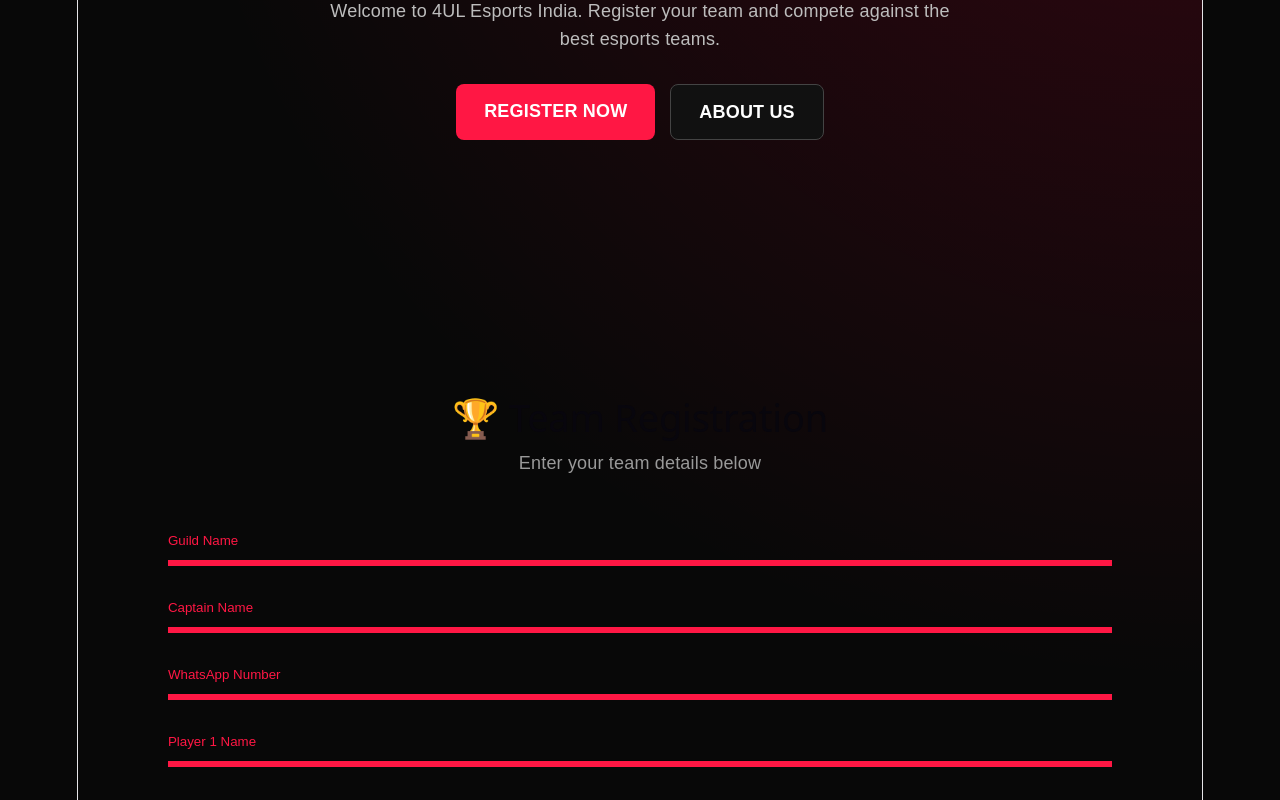
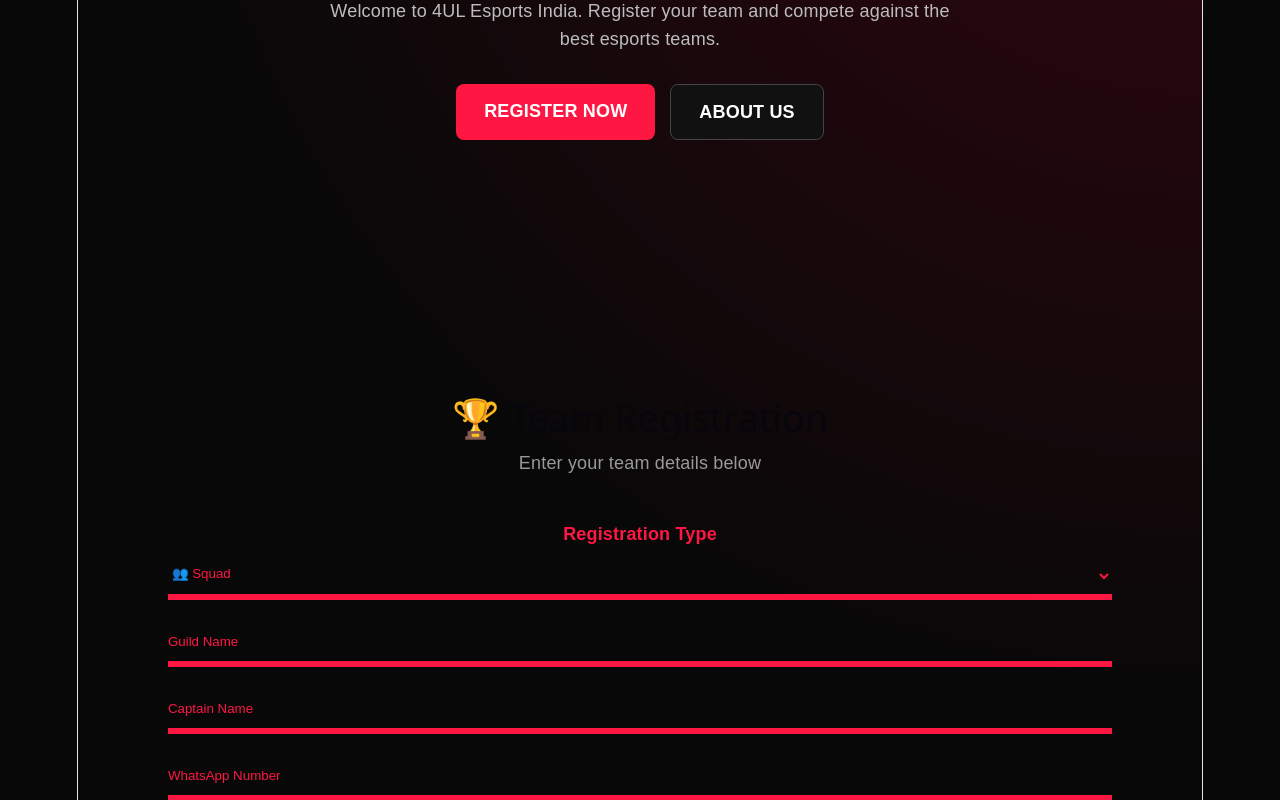
Before and after one commit to 4UL-Esports-India/4ul-esports-india, a React (Vite) app: page / in a window 1280 px wide. Shown: the part 357-1157 px from the top of the page. Built offline with nearby package versions, Linux system fonts and the light colour scheme; no server answers; the database is empty.

Commit message:
Add Solo Duo Squad registration

```diff
--- a/src/App.jsx
+++ b/src/App.jsx
@@ -14,6 +14,7 @@
   const [loginError, setLoginError] = useState("");
 
   const [form, setForm] = useState({
+   registration_type: "Squad",
     team_name: "",
     captain_name: "",
     whatsapp: "",
@@ -171,6 +172,7 @@
 
     const { error } = await supabase.from("teams").insert([
       {
+       registration_type: form.registration_type,
         team_name: form.team_name,
         captain_name: form.captain_name,
         whatsapp: form.whatsapp,
@@ -195,6 +197,7 @@
     setMessage("✅ Team registered successfully!");
 
     setForm({
+     registration_type: "Squad",
       team_name: "",
       captain_name: "",
       whatsapp: "",
@@ -261,6 +264,18 @@
 
           <div className="registration-card">
             <form className="registration-form" onSubmit={handleSubmit}>
+              <label>Registration Type</label>
+
+<select
+  name="registration_type"
+  value={form.registration_type}
+  onChange={handleChange}
+  required
+>
+  <option value="Solo">🧍 Solo</option>
+  <option value="Duo">👥 Duo</option>
+  <option value="Squad">👥 Squad</option>
+</select>
 <input
                 name="team_name"
                 placeholder="Guild Name"
@@ -294,6 +309,8 @@
                 required
               />
 
+              {(form.registration_type === "Duo" ||
+  form.registration_type === "Squad") && (
   <input
     name="player2"
     placeholder="Player 2 Name"
@@ -301,7 +318,9 @@
     onChange={handleChange}
     required
   />
+)}
 
+         {form.registration_type === "Squad" && (
   <input
     name="player3"
     placeholder="Player 3 Name"
@@ -309,7 +328,9 @@
     onChange={handleChange}
     required
   />
+)}
 
+  {form.registration_type === "Squad" && (
   <input
     name="player4"
     placeholder="Player 4 Name"
@@ -317,7 +338,9 @@
     onChange={handleChange}
     required
   />
+)}
 
+      {form.registration_type === "Squad" && (
   <input
     name="player5"
     placeholder="Player 5 Name"
@@ -325,6 +348,7 @@
     onChange={handleChange}
     required
   />
+)}
 
               <label>Team Logo</label>
 
@@ -416,7 +440,10 @@
                   teams.map((team) => (
                     <div className="card" key={team.id}>
                       <h3>🏆 {team.team_name}</h3>
-
+<p>
+  <strong>Registration Type:</strong>{" "}
+  {team.registration_type || "Squad"}
+</p>
                       <p>
                         <strong>Captain:</strong>{" "}
                         {team.captain_name}
```
Lines whose indentation alone changed are shown as unchanged.
